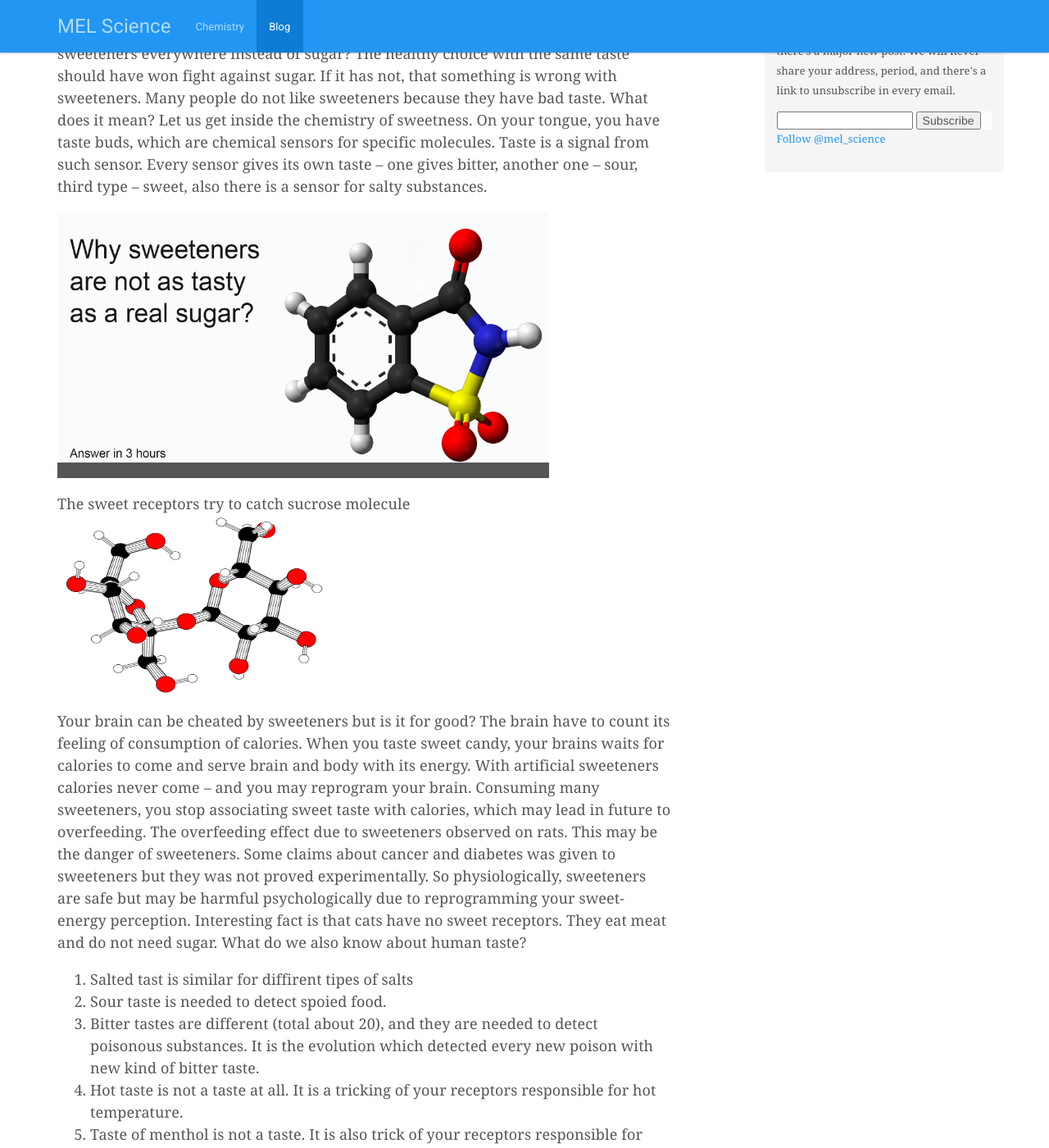
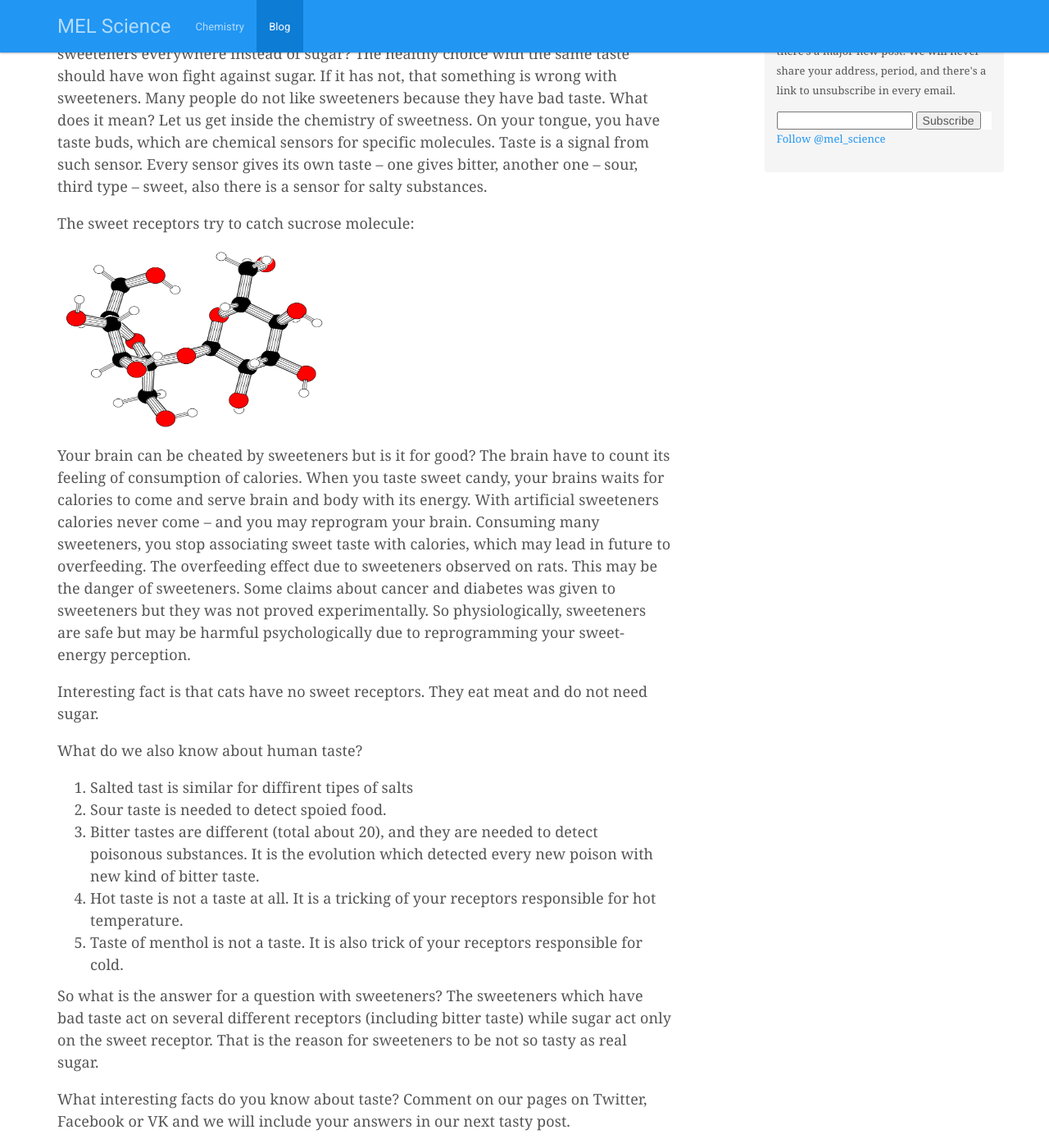
Before and after one commit to MELScience/blog.melscience.com, a Jekyll site: the page built from en/2014-12-22-sweeteners.md, in a window 1280 px wide and 1400 px high, scrolled down 445 px. Shown: the whole window at 82% size. Built offline with Jekyll 4.4.1, drawn with Linux system fonts in a browser that asks for light colours; nearby versions of some CDN libraries; comment, search, counter and statistics services are not loaded; some of the changed text lies outside the part shown.

Commit message:
unpublish sweetener

```diff
--- a/en/2014-12-22-sweeteners.md
+++ b/en/2014-12-22-sweeteners.md
@@ -4,10 +4,9 @@
 type: blog-post
 author:  Sergey Safonov
 post-image: <img src="/images/sweeteners-en.jpg" width="600" height="324" alt="sweeteners">
-og-image: /images/facebook/ecology.jpg
+og-image: /images/facebook/sweeteners-en.jpg
 language: en
 post-id: 2014-12-22-sweeteners
-publish-status: published
 ---
 Why sweeteners are not as tasty as a real sugar?
 <!-- more -->
@@ -20,15 +19,17 @@
 On your tongue, you have taste buds, which are chemical sensors for specific molecules. Taste is a signal from such sensor. Every sensor gives its own taste – one gives bitter, another one – sour, third type – sweet, also there is a sensor for salty substances.
 
 
-<img src="/images/sweeteners-en.jpg" width="600" height="324" alt="sweeteners">
+The sweet receptors try to catch sucrose molecule:
 
-The sweet receptors try to catch sucrose molecule
 <img src="/images/Sucrose-rodmodel.png" width="336" height="220" alt="sucrose">
 
 Your brain can be cheated by sweeteners but is it for good? The brain have to count its feeling of consumption of calories. When you taste sweet candy, your brains waits for calories to come and serve brain and body with its energy. With artificial sweeteners calories never come – and you may reprogram your brain. Consuming many sweeteners, you stop associating sweet taste with calories, which may lead in future to overfeeding. The overfeeding effect due to sweeteners observed on rats.  This may be the danger of sweeteners.
 Some claims about cancer and diabetes was given to sweeteners but they was not proved experimentally. So physiologically, sweeteners are safe but may be harmful psychologically due to reprogramming your sweet-energy perception.
+
 Interesting fact is that cats have no sweet receptors. They eat meat and do not need sugar.
+
 What do we also know about human taste?
+
 1. Salted tast is similar for diffirent tipes of salts
 2. Sour taste is needed to detect spoied food.
 3. Bitter tastes are different (total about 20), and they are needed to detect poisonous substances. It is the evolution which detected every new poison with new kind of bitter taste.
```
Also changed, not shown: other parts of en/2014-12-22-sweeteners.md (+1 -3 lines).
